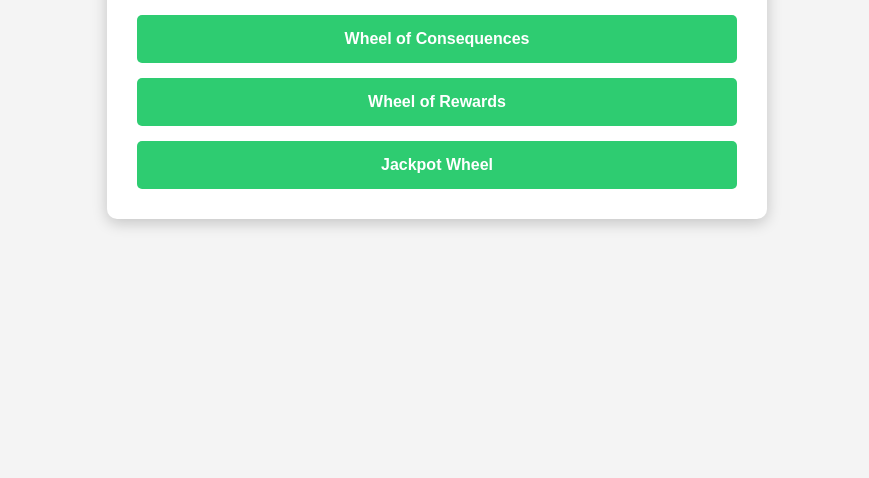
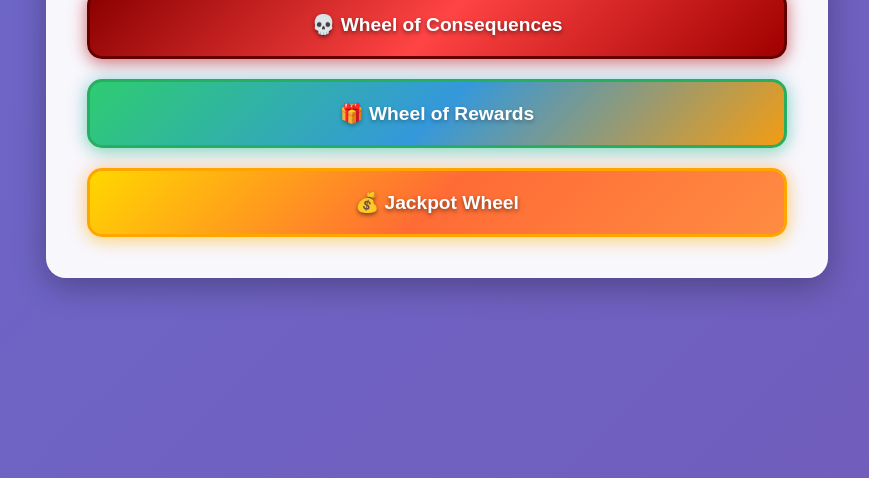
Before and after one commit to pfldrf/wheels, a plain HTML site: page index.html in a window 1280 px wide. Shown: the part 362-840 px from the top of the page, without its empty margins (203-1072 px from the left). Drawn offline with Linux system fonts and the light colour scheme.

Commit message:
Style index page buttons with themed designs - Consequences button: scary/dark red theme with skull emoji - Rewards button: fun/happy green/blue theme with gift emoji - Jackpot button: exciting gold/orange theme with money emoji - Added animated background and glassmorphism container - Enhanced hover effects and visual feedback

```diff
--- a/index.html
+++ b/index.html
@@ -6,7 +6,7 @@
     <title>Wheel Collection</title>
     <style>
         body {
-            font-family: sans-serif;
+            font-family: 'Arial', sans-serif;
             display: flex;
             flex-direction: column;
             align-items: center;
@@ -14,38 +14,138 @@
             min-height: 100vh;
             margin: 0;
             padding: 20px;
-            background-color: #f4f4f4;
+            background: linear-gradient(135deg, #667eea 0%, #764ba2 100%);
+            background-size: 400% 400%;
+            animation: gradientShift 8s ease infinite;
         }
+
+        @keyframes gradientShift {
+            0%, 100% { background-position: 0% 50%; }
+            50% { background-position: 100% 50%; }
+        }
+
         .container {
             text-align: center;
-            background-color: white;
-            padding: 30px;
-            border-radius: 10px;
-            box-shadow: 0 4px 15px rgba(0, 0, 0, 0.2);
-            max-width: 600px;
+            background: rgba(255, 255, 255, 0.95);
+            backdrop-filter: blur(10px);
+            padding: 40px;
+            border-radius: 20px;
+            box-shadow: 0 8px 32px rgba(0, 0, 0, 0.3);
+            max-width: 700px;
             width: 100%;
+            border: 1px solid rgba(255, 255, 255, 0.2);
         }
+
         h1 {
             color: #333;
-            margin-bottom: 30px;
+            margin-bottom: 40px;
+            font-size: 2.5em;
+            font-weight: 800;
+            text-shadow: 0 2px 4px rgba(0, 0, 0, 0.1);
         }
+
         .wheel-links {
             display: flex;
             flex-direction: column;
-            gap: 15px;
+            gap: 20px;
         }
+
         .wheel-link {
             display: inline-block;
-            padding: 15px 30px;
-            background-color: #2ecc71;
-            color: white;
+            padding: 20px 40px;
             text-decoration: none;
-            border-radius: 5px;
+            border-radius: 15px;
             font-weight: bold;
-            transition: background-color 0.2s;
+            font-size: 1.2em;
+            transition: all 0.3s cubic-bezier(0.4, 0, 0.2, 1);
+            position: relative;
+            overflow: hidden;
+            border: 3px solid transparent;
+            box-shadow: 0 4px 15px rgba(0, 0, 0, 0.2);
         }
-        .wheel-link:hover {
-            background-color: #27ae60;
+
+        .wheel-link::before {
+            content: '';
+            position: absolute;
+            top: 0;
+            left: -100%;
+            width: 100%;
+            height: 100%;
+            background: linear-gradient(90deg, transparent, rgba(255, 255, 255, 0.2), transparent);
+            transition: left 0.6s ease;
+        }
+
+        .wheel-link:hover::before {
+            left: 100%;
+        }
+
+        /* Consequences Button - Scary/Dark */
+        .wheel-link.consequences {
+            background: linear-gradient(135deg, #8b0000, #ff4444, #a00000);
+            color: #ffffff;
+            text-shadow: 0 2px 4px rgba(0, 0, 0, 0.5);
+            border-color: #660000;
+            box-shadow:
+                0 4px 15px rgba(139, 0, 0, 0.4),
+                0 0 20px rgba(255, 68, 68, 0.3);
+        }
+
+        .wheel-link.consequences:hover {
+            transform: translateY(-3px) scale(1.02);
+            box-shadow:
+                0 8px 25px rgba(139, 0, 0, 0.6),
+                0 0 30px rgba(255, 68, 68, 0.5);
+            background: linear-gradient(135deg, #a00000, #ff6666, #cc0000);
+        }
+
+        .wheel-link.consequences:active {
+            transform: translateY(-1px) scale(0.98);
+        }
+
+        /* Rewards Button - Fun/Happy */
+        .wheel-link.rewards {
+            background: linear-gradient(135deg, #2ecc71, #3498db, #f39c12);
+            color: #ffffff;
+            text-shadow: 0 2px 4px rgba(0, 0, 0, 0.3);
+            border-color: #27ae60;
+            box-shadow:
+                0 4px 15px rgba(46, 204, 113, 0.4),
+                0 0 20px rgba(52, 152, 219, 0.3);
+        }
+
+        .wheel-link.rewards:hover {
+            transform: translateY(-3px) scale(1.02);
+            box-shadow:
+                0 8px 25px rgba(46, 204, 113, 0.6),
+                0 0 30px rgba(52, 152, 219, 0.5);
+            background: linear-gradient(135deg, #27ae60, #2980b9, #e67e22);
+        }
+
+        .wheel-link.rewards:active {
+            transform: translateY(-1px) scale(0.98);
+        }
+
+        /* Jackpot Button - Exciting */
+        .wheel-link.jackpot {
+            background: linear-gradient(135deg, #ffd700, #ff6b35, #ff8c42);
+            color: #ffffff;
+            text-shadow: 0 2px 4px rgba(0, 0, 0, 0.5);
+            border-color: #ffa500;
+            box-shadow:
+                0 4px 15px rgba(255, 215, 0, 0.4),
+                0 0 20px rgba(255, 107, 53, 0.3);
+        }
+
+        .wheel-link.jackpot:hover {
+            transform: translateY(-3px) scale(1.02);
+            box-shadow:
+                0 8px 25px rgba(255, 215, 0, 0.6),
+                0 0 30px rgba(255, 107, 53, 0.5);
+            background: linear-gradient(135deg, #ffed4e, #ff5722, #ff7043);
+        }
+
+        .wheel-link.jackpot:active {
+            transform: translateY(-1px) scale(0.98);
         }
     </style>
 </head>
@@ -53,9 +153,9 @@
     <div class="container">
         <h1>Choose Your Wheel</h1>
         <div class="wheel-links">
-            <a href="wheel-of-consequences.html" class="wheel-link">Wheel of Consequences</a>
-            <a href="wheel-of-rewards.html" class="wheel-link">Wheel of Rewards</a>
-            <a href="jackpot-wheel.html" class="wheel-link">Jackpot Wheel</a>
+            <a href="wheel-of-consequences.html" class="wheel-link consequences">💀 Wheel of Consequences</a>
+            <a href="wheel-of-rewards.html" class="wheel-link rewards">🎁 Wheel of Rewards</a>
+            <a href="jackpot-wheel.html" class="wheel-link jackpot">💰 Jackpot Wheel</a>
         </div>
     </div>
 </body>
```
